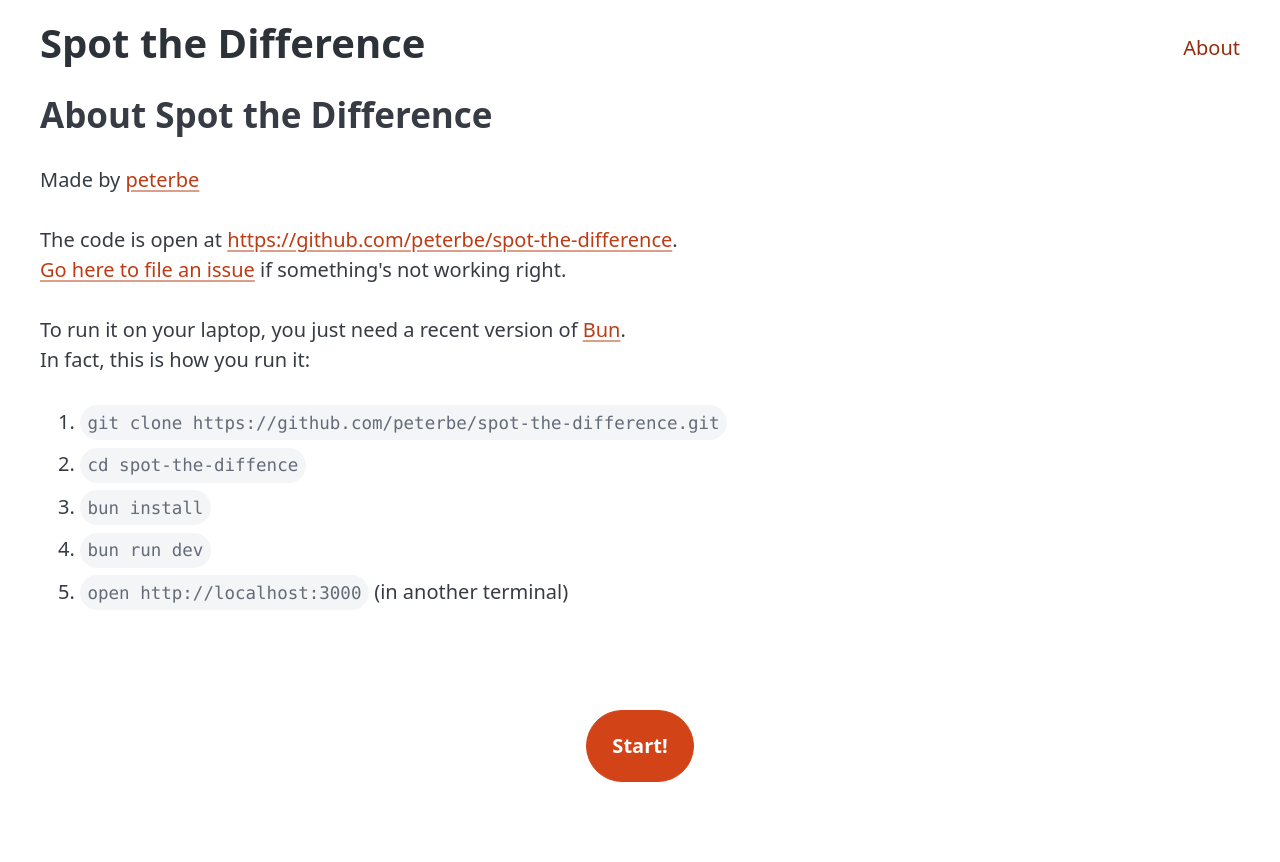
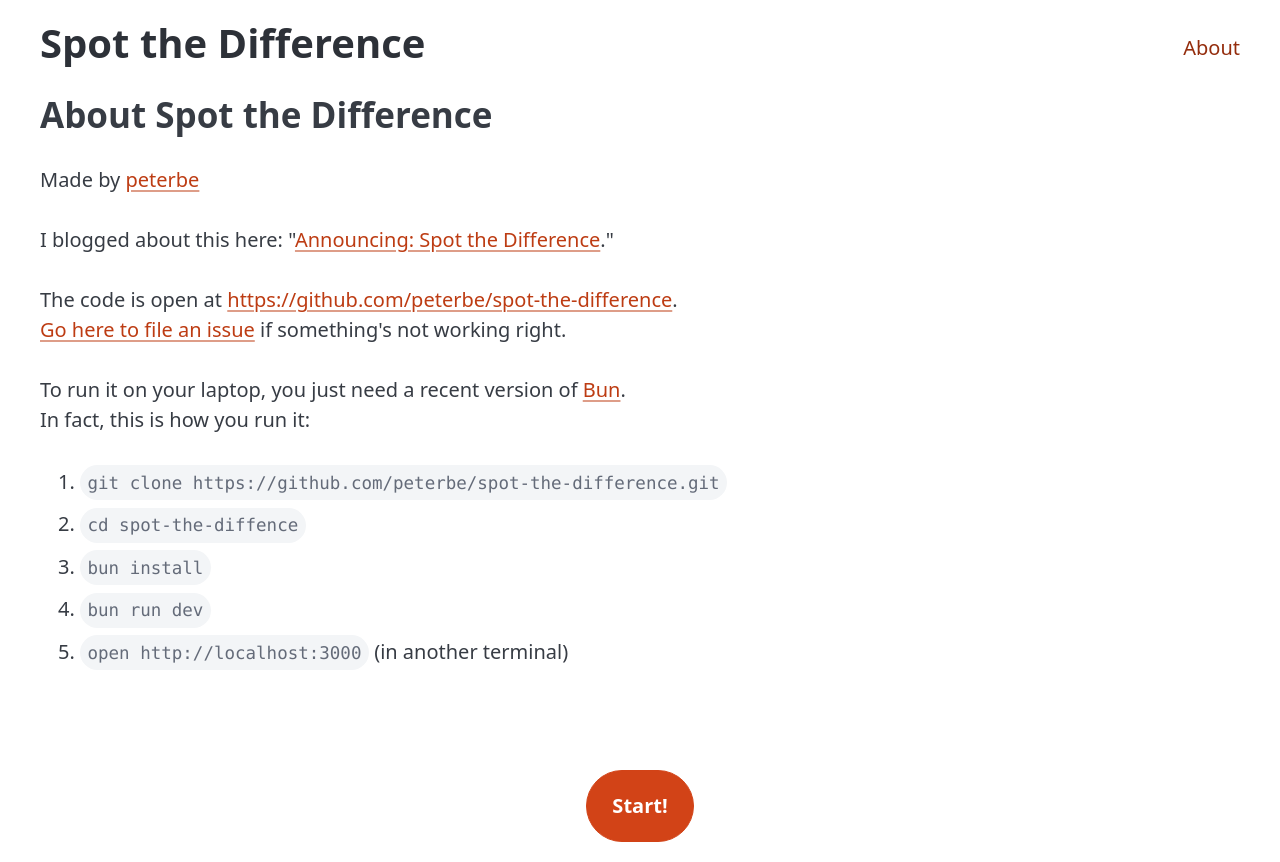
Before and after one commit to peterbe/spot-the-difference, a React (Vite) app: page /about in a window 1280 px wide. Before the commit the page ends 802 px from the top, so only its background shows below. Built offline with nearby package versions, Linux system fonts and the light colour scheme.

Commit message:
link on about page (#31)

```diff
--- a/src/About.tsx
+++ b/src/About.tsx
@@ -10,6 +10,13 @@ export function About() {
       <h2>About Spot the Difference</h2>
       <p>
         Made by <a href="https://www.peterbe.com">peterbe</a>
+      </p>
+      <p>
+        I blogged about this here: "
+        <a href="https://www.peterbe.com/plog/announcing-spot-the-difference">
+          Announcing: Spot the Difference
+        </a>
+        ."
       </p>
       <p>
         The code is open at{" "}
```
